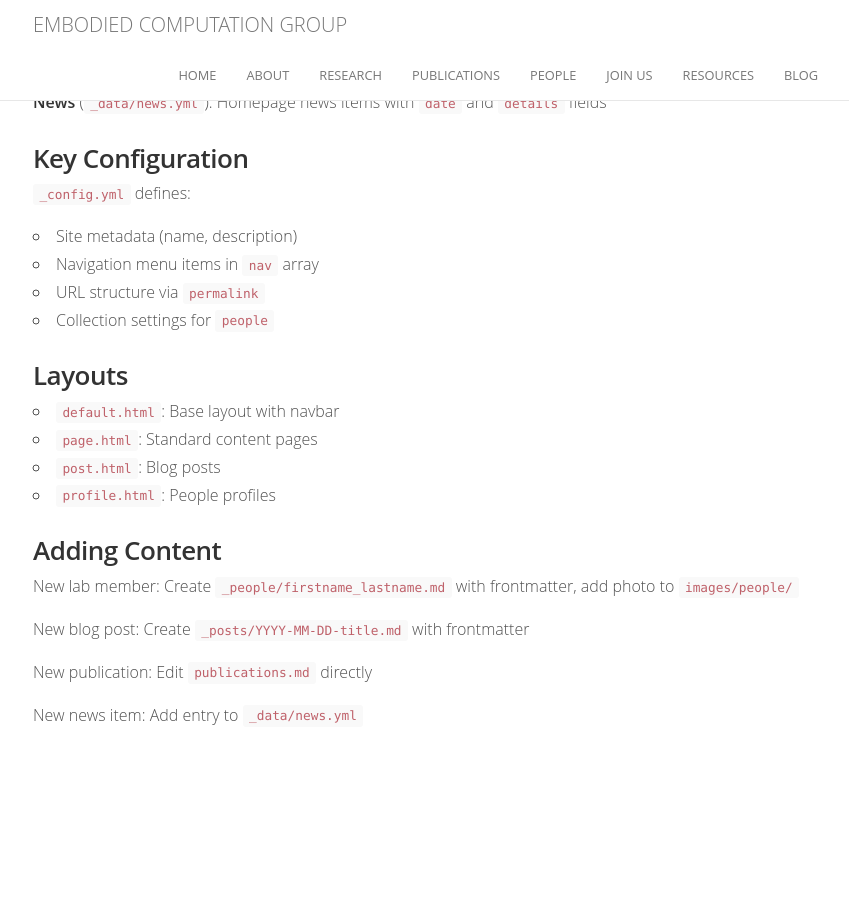
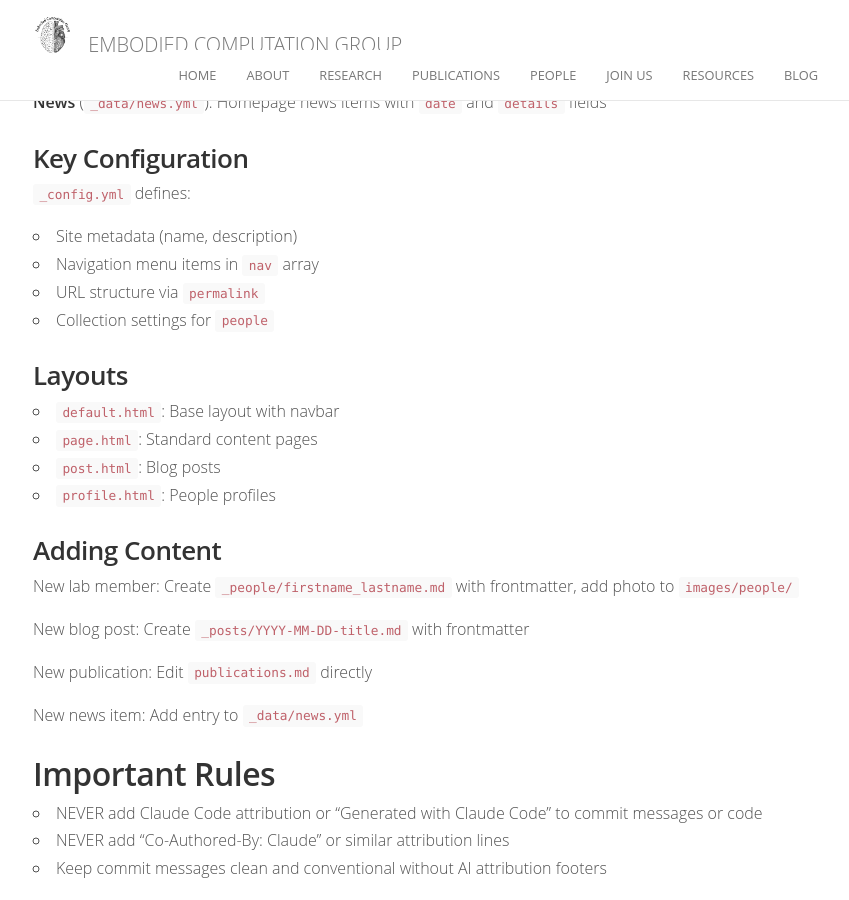
Before and after one commit to embodied-computation-group/embodied-computation-group.github.io, a Jekyll site: the page built from CLAUDE.md, in a window 1280 px wide and 900 px high, scrolled down 748 px. Shown: the whole window, without its empty margins (222-1071 px from the left). Built offline with Jekyll 4.4.1, drawn with Linux system fonts in a browser that asks for light colours; our own code applies the rules of GitHub Pages for plain Markdown files; comment, search, counter and statistics services are not loaded; before the commit the page ends 1494 px from its top, so only the background shows below that.

Commit message:
Add ECG lab logo to website
- Add logo to navbar brand alongside site name
- Add logo to homepage hero section
- Update Open Graph meta image to use new logo
- Fix apple-touch-icon paths to match actual files
- Update CLAUDE.md with commit message guidelines

```diff
--- a/CLAUDE.md
+++ b/CLAUDE.md
@@ -54,3 +54,9 @@
 New publication: Edit `publications.md` directly
 
 New news item: Add entry to `_data/news.yml`
+
+## Important Rules
+
+- NEVER add Claude Code attribution or "Generated with Claude Code" to commit messages or code
+- NEVER add "Co-Authored-By: Claude" or similar attribution lines
+- Keep commit messages clean and conventional without AI attribution footers
--- a/_includes/navbar.html
+++ b/_includes/navbar.html
@@ -9,7 +9,8 @@
                     <span class="icon-bar"></span>
                 </button>
                 <a class='navbar-brand page-scroll' href='/'>
-              <span style='font-family:"Open Sans" font-weight:300'>{{ site.name }}</span>
+              <img src="/images/logo/lablogo_2024.png" alt="{{ site.name }}" style="height: 40px; display: inline-block; vertical-align: middle; margin-right: 10px;">
+              <span style='font-family:"Open Sans"; font-weight:300; vertical-align: middle;'>{{ site.name }}</span>
               </a>
             </div>
 
--- a/_layouts/default.html
+++ b/_layouts/default.html
@@ -88,10 +88,10 @@
   <!-- favicon -->
   <link rel="shortcut icon" href="{{ site.url }}/favicon.ico">
   <link rel="shortcut icon" href="{{ site.url }}/favicon.png">
-  <link rel="apple-touch-icon-precomposed" href="{{ site.url }}/images/logo/apple-touch-icon-precomposed.png">
-  <link rel="apple-touch-icon-precomposed" sizes="72x72" href="{{ site.url }}/images/logo/apple-touch-icon-72x72-precomposed.png">
-  <link rel="apple-touch-icon-precomposed" sizes="114x114" href="{{ site.url }}/images/logo/apple-touch-icon-114x114-precomposed.png">
-  <link rel="apple-touch-icon-precomposed" sizes="144x144" href="{{ site.url }}/images/logo/apple-touch-icon-144x144-precomposed.png">
+  <link rel="apple-touch-icon-precomposed" href="{{ site.url }}/images/logo/apple-icon-precomposed.png">
+  <link rel="apple-touch-icon-precomposed" sizes="72x72" href="{{ site.url }}/images/logo/apple-icon-72x72.png">
+  <link rel="apple-touch-icon-precomposed" sizes="114x114" href="{{ site.url }}/images/logo/apple-icon-114x114.png">
+  <link rel="apple-touch-icon-precomposed" sizes="144x144" href="{{ site.url }}/images/logo/apple-icon-144x144.png">
 
   <!-- open graph -->
 
@@ -103,7 +103,7 @@
   <meta property="og:title" content="{% if page.title %}{{ page.title }}{% else %}{{ site.title }}{% endif %}">
   <meta property="og:site_name" content="{{ site.title }}">
   <meta property="og:description" content="{{ description | strip_html | condense_spaces | truncate:150 }}" />
-  <meta property="og:image" content="{{ site.url }}/images/logo/logo_square.jpg">
+  <meta property="og:image" content="{{ site.url }}/images/logo/lablogo_2024.png">
 
 </head>
 
--- a/index.html
+++ b/index.html
@@ -4,6 +4,8 @@
 
 <div class='container'>
     <header class="masthead text-center">
+
+      <img src="/images/logo/lablogo_2024.png" alt="Embodied Computation Group" style="max-width: 250px; margin-bottom: 20px;">
 
       <p style="text-align: justify; margin: 20px auto; max-width: 90%; line-height: 1.6;">
       <strong>The Embodied Computation Group is a multidisciplinary research lab located at Aarhus University and Cambridge Psychiatry, led by Dr Micah Allen. Our research investigates how our decision-making, emotion, and conscious perception are shaped by visceral and embodied processes.</strong>
```
Also changed, not shown: images/logo/lablogo_2024.png (added).
